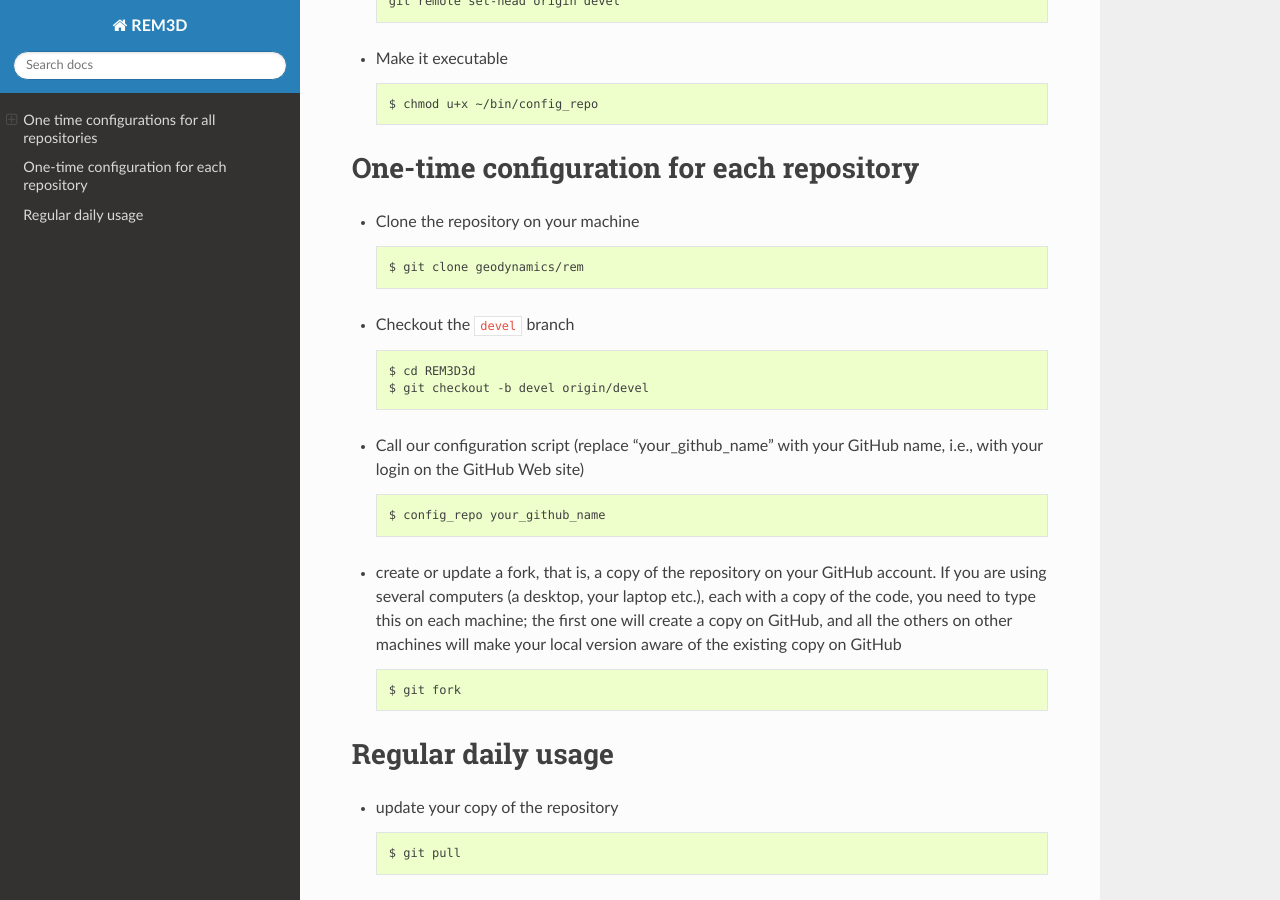
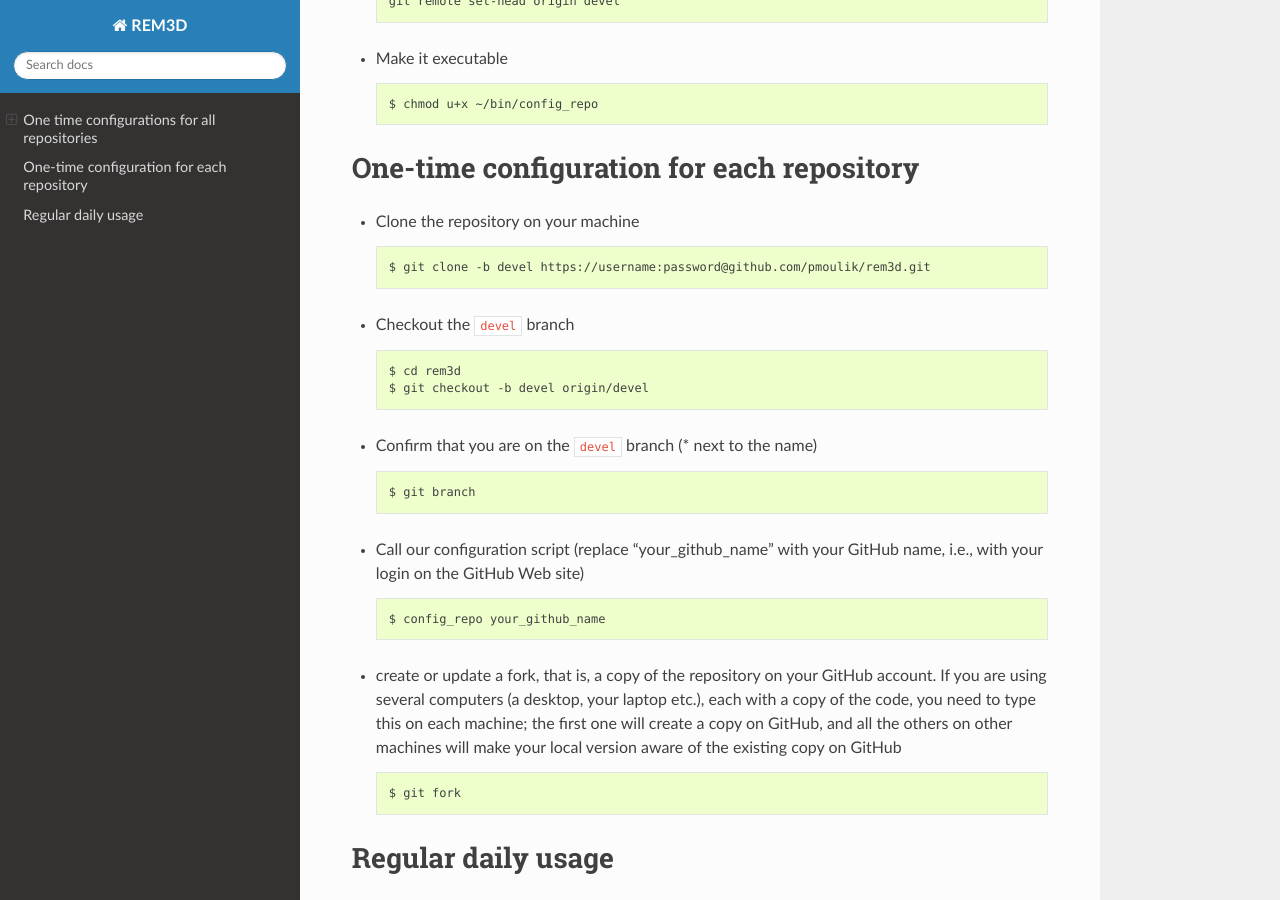
Before and after one commit to globalseismology/avni, a Sphinx documentation site: the page built from docs/git_for_REM3D.md, in a window 1280 px wide and 900 px high, scrolled down 1835 px. Built offline with Sphinx 7.4.7 and the Read the Docs theme 2.0.0, drawn with Linux system fonts in a browser that asks for light colours; the version number could not be read and is left out.

Commit message:
minor edits to docs/git_for_REM3D.md

```diff
--- a/docs/git_for_REM3D.md
+++ b/docs/git_for_REM3D.md
@@ -84,12 +84,16 @@ One-time configuration for each repository
 
 -   Clone the repository on your machine
 
-        $ git clone geodynamics/rem
+        $ git clone -b devel https://username:password@github.com/pmoulik/rem3d.git
 
 -   Checkout the `devel` branch
 
-        $ cd REM3D3d
+        $ cd rem3d
         $ git checkout -b devel origin/devel
+
+-   Confirm that you are on the `devel` branch (* next to the name)
+
+        $ git branch
 
 -   Call our configuration script (replace "your_github_name" with your GitHub name, i.e., with your login on the GitHub Web site)
 
```
